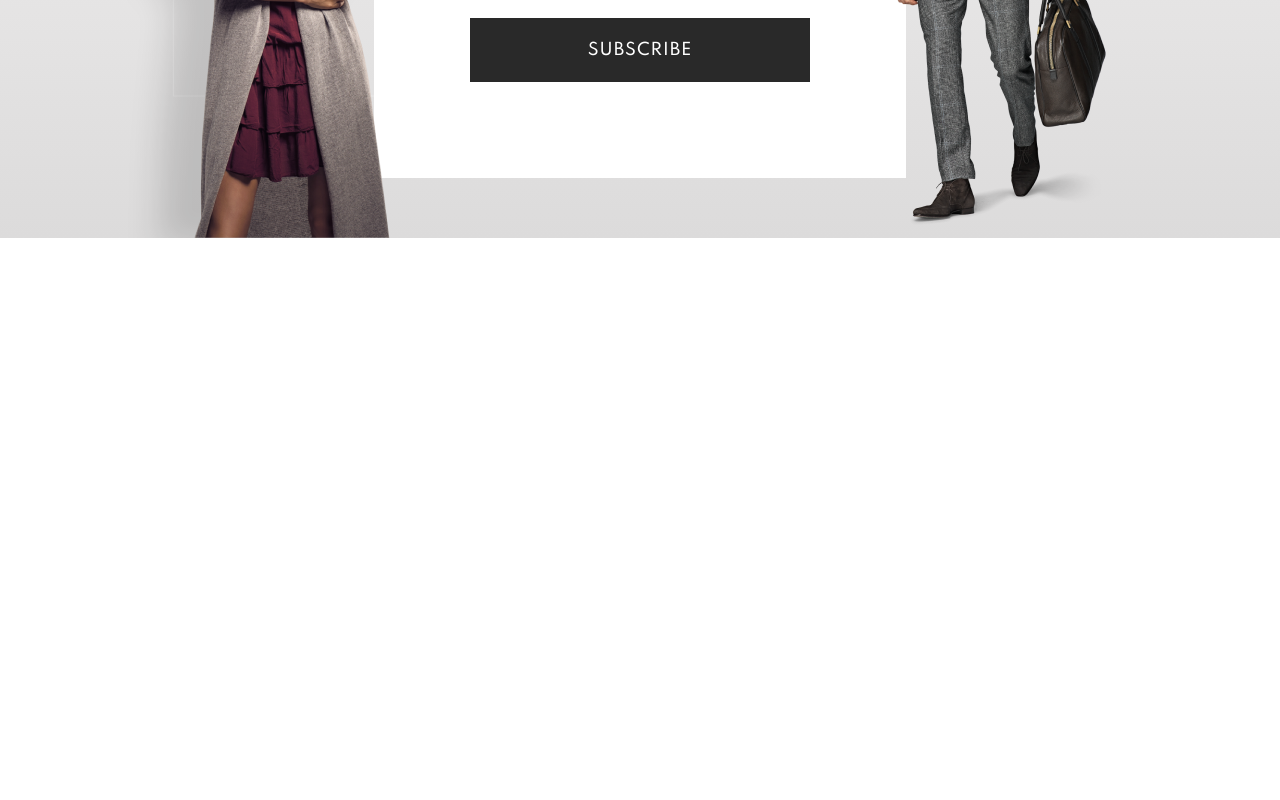
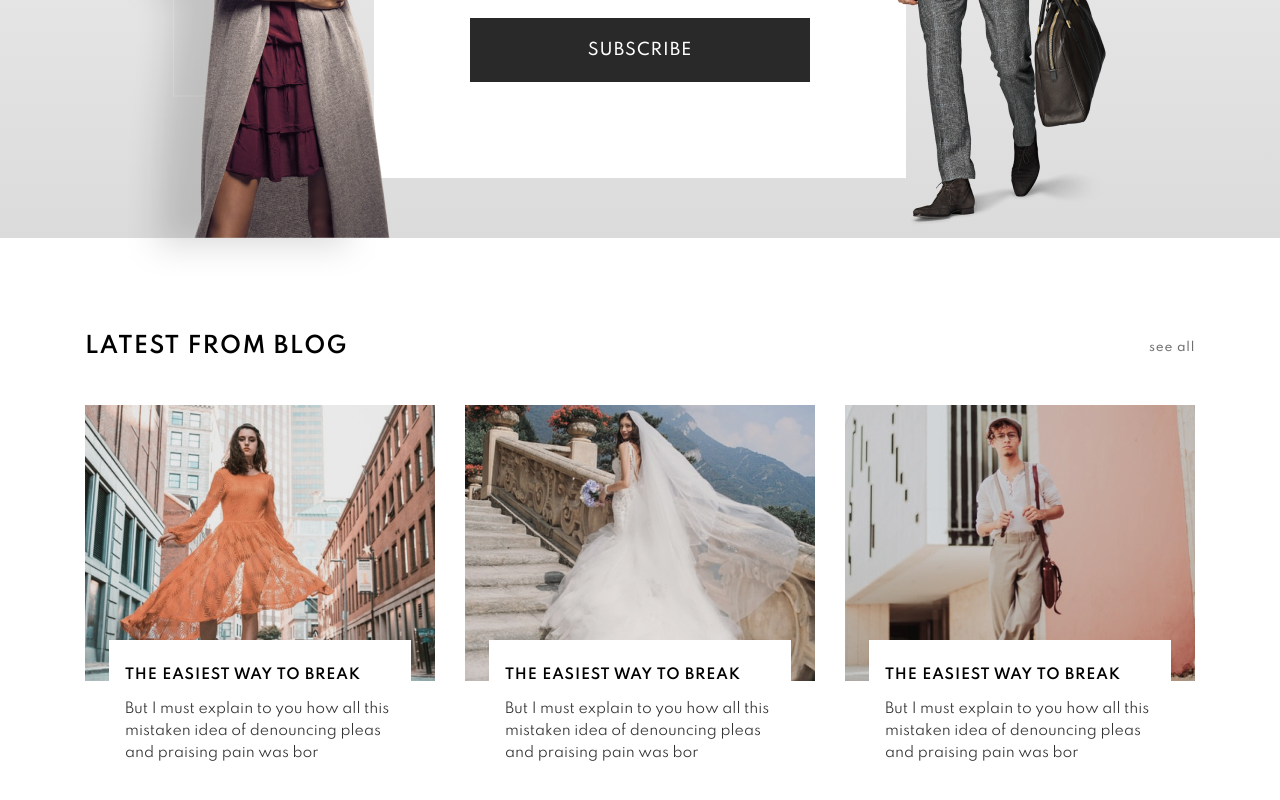
Before and after one commit to ViachaslauVDmitruk/training-shop, a React (Create React App) app: page / in a window 1280 px wide. Shown: the part 3661-4461 px from the top of the page. Before the commit the page ends 3899 px from the top, so only its background shows below. Built offline with nearby package versions, Linux system fonts and the light colour scheme.

Commit message:
Part6 adaptive

```diff
--- a/src/components/main/Main.js
+++ b/src/components/main/Main.js
@@ -18,7 +18,7 @@ function Main() {
 			{/* <Part3 /> */}
 			<Part4 />
 			<Part5 />
-			{/* <Part6 /> */}
+			<Part6 />
 		</div>
 	);
 }
```
